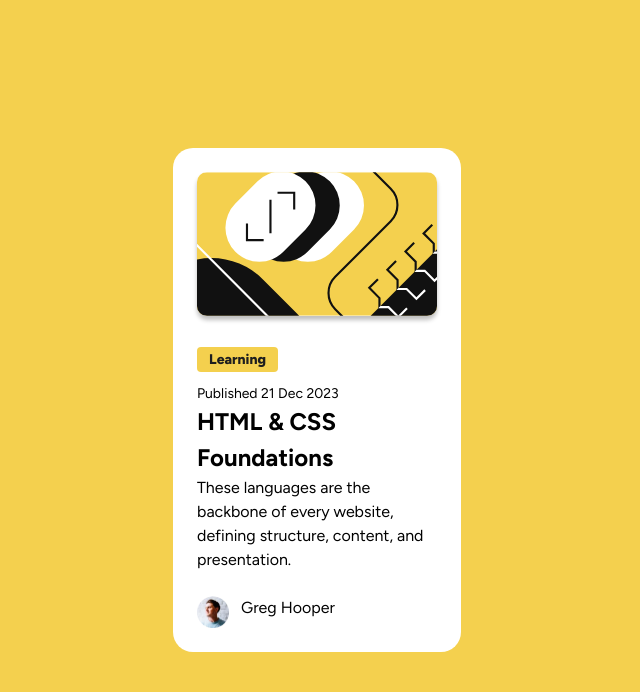
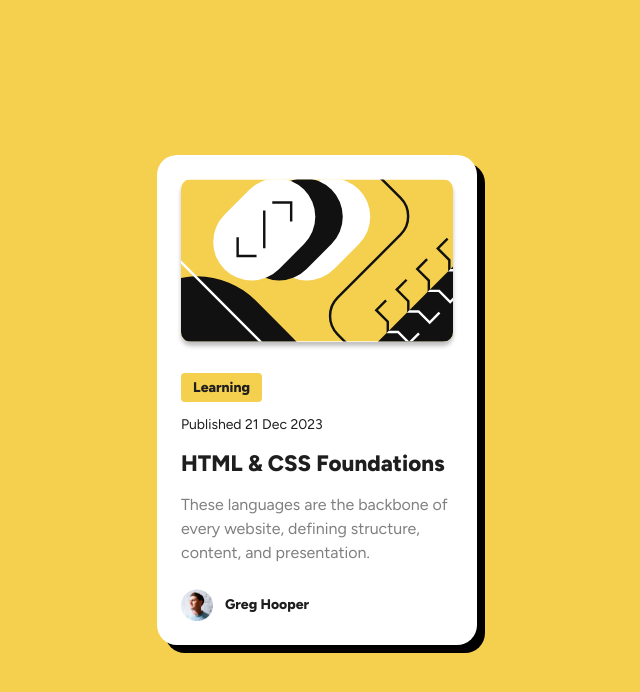
Before and after one commit to JV2018/blog-preview-card, a plain HTML site: page index.html in a window 1280 px wide. Shown: the whole page, without its empty margins (323-963 px from the left). Drawn offline with Linux system fonts and the light colour scheme.

Commit message:
Update HTML/CSS - ready to submit to FEM.

```diff
--- a/index.html
+++ b/index.html
@@ -8,13 +8,16 @@
     <link href="https://fonts.googleapis.com/css2?family=Figtree:ital,wght@0,300..900;1,300..900&display=swap" rel="stylesheet">
     <title>Blog Preview Card</title>
     <link rel="stylesheet" href="style.css">
+    <link rel="icon" href="images/favicon-32x32.png">
 </head>
 <body>
     <div class="container">
-        <img class="blog-image" src="images/illustration-article.svg" alt="Decorative image">
+        <img class="blog-image" src="images/illustration-article.svg" alt="">
         <article class="content">
-            <div class="article-category">Learning</div>
-            <p class="date-published">Published 21 Dec 2023</p>
+            <header>
+                <div class="article-category">Learning</div>
+                <p class="date-published">Published 21 Dec 2023</p>
+            </header>
             <h1 class="article-title">HTML & CSS Foundations</h1>
             <p class="article-text">These languages are the backbone of every website, defining structure, content, and presentation.</p>
         </article>
--- a/style.css
+++ b/style.css
@@ -1,23 +1,8 @@
-/* Users should be able to see hover and focus states for all interactive elements on the page */
-
-/* The font sizes in this project a slightly smaller in the mobile layout. Find a way to reduce font size for smaller screens without using media queries. */
-
-/* Do I leave alt blank if image is decorative? */
-
-/* Put image inside figure element? */
-
-/* Figure out proper font sizes */
-
-/* Look up difference between inline and inline-block */
-
-/* Change article-category div to something more semantic? */
-
-/* Use a div as the overall container instead of main? That would make it easier to use a footer. Could maybe replace article with main? Though article on its own with no main might work */
-
-
 :root {
     --yellow: #F4D04E;
     --black: #1E1E1E;
+    --grey: #7F7F7F;
+    --white: #FFF;
 }
 
 * {
@@ -34,13 +19,15 @@ body {
     height: 100vh;
     font-family: 'Figtree', sans-serif;
     line-height: 1.5;
+    color: var(--black);
 }
 
 .container {
-    background-color: #FFF;
-    width: 18rem;
+    background-color: var(--white);
+    width: 20rem;
     padding: 1.5rem;
     border-radius: 20px;
+    box-shadow: 8px 8px 0 rgba(0,0,0,1);
 }
 
 .blog-image {
@@ -56,37 +43,48 @@ body {
 
 .article-category {
     background-color: var(--yellow);
-    color: var(--black);
     border-radius: 4px;
     font-size: 0.875rem;
     font-weight: 800;
     padding: 0.25rem 0.75rem;
-    display: inline;
+    display: inline-block;
 }
 
 .date-published {
     font-size: 0.875rem;
-    margin: 0.75rem 0 0 0;
+    margin: 0.75rem 0;
 }
 
 .article-title {
-    margin: 0;
+    margin: 0 0 0.75rem 0;
+    font-size: 1.4rem;
+    font-weight: 800;
+}
+
+.article-title:hover,
+.article-title:focus {
+    cursor: pointer;
+    color: var(--yellow);
 }
 
 .article-text {
     margin: 0;
+    font-size: 1rem;
+    color: var(--grey);
 }
 
 .author-info {
     display: flex;
+    align-items: center;
 }
 
 .author-photo {
     width: 2rem;
     height: 2rem;
-    align-self: center;
 }
 
 .author-name {
     margin: 0 0 0 0.75rem;
+    font-size: 0.875rem;
+    font-weight: 800;
 }
```
